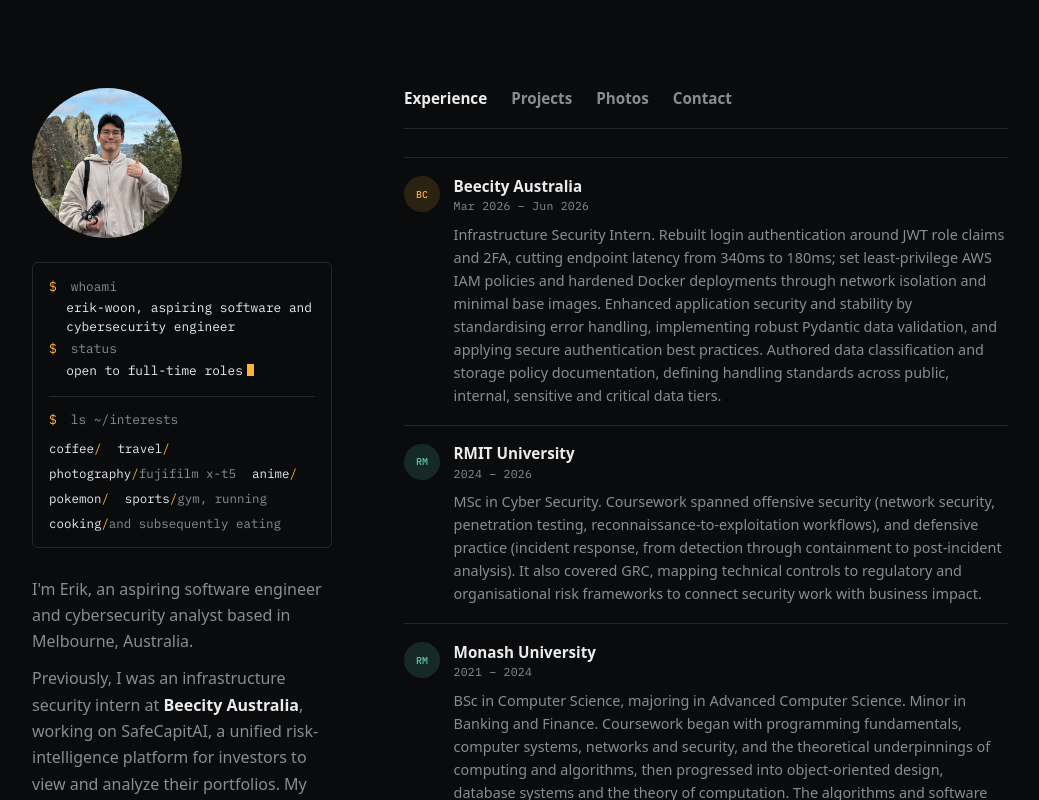
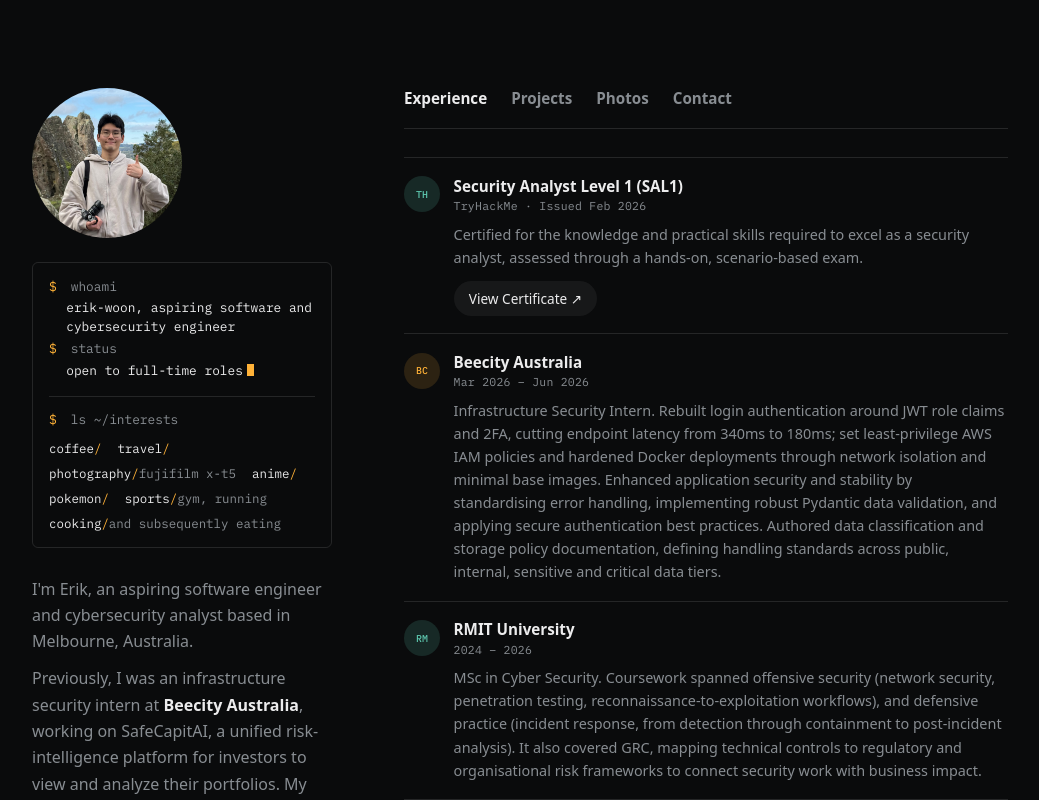
Before and after one commit to erikwoon/starcandy-portfolio, a React (Vite) app in the folder landing/: page / in a window 1280 px wide. Shown: the top 800 px of the page, without its empty margins (120-1159 px from the left). Built offline with nearby package versions, Linux system fonts and the light colour scheme; a web font is replaced by a local one.

Commit message:
added proof of certification to experience section

```diff
--- a/landing/src/App.css
+++ b/landing/src/App.css
@@ -236,6 +236,23 @@
 .entry {
   padding: 1.1rem 0;
   border-top: 1px solid var(--line);
+}
+
+/* ---- Scroll reveal ----
+   Applied via the useReveal hook (IntersectionObserver): elements start
+   offset/transparent and settle into place the first time they cross into
+   the viewport, staggered slightly by DOM order. */
+
+.reveal {
+  opacity: 0;
+  transform: translateY(16px);
+  transition: opacity 0.5s ease, transform 0.5s ease;
+  transition-delay: calc(var(--reveal-index, 0) * 60ms);
+}
+
+.reveal.is-visible {
+  opacity: 1;
+  transform: translateY(0);
 }
 
 .entry:last-of-type {
@@ -529,8 +546,10 @@
   }
 
   .sidebar,
-  .panel {
+  .panel,
+  .reveal {
     opacity: 1;
+    transform: none;
   }
 
   .terminal__cursor {
--- a/landing/src/App.tsx
+++ b/landing/src/App.tsx
@@ -1,6 +1,44 @@
-import { useEffect, useState } from 'react';
+import { useEffect, useRef, useState } from 'react';
 import './App.css';
 import photos from './data/photos.json';
+
+/**
+ * Reveals `.reveal` elements inside the returned ref as they scroll into
+ * view, by toggling `is-visible` (see .reveal in App.css). Re-scans on
+ * every render so it also picks up elements that appear after a tab
+ * switch; already-visible elements are left alone so nothing re-animates.
+ */
+function useReveal<T extends HTMLElement>() {
+  const ref = useRef<T>(null);
+
+  useEffect(() => {
+    const root = ref.current;
+    if (!root) return;
+
+    const els = Array.from(root.querySelectorAll<HTMLElement>('.reveal'));
+    els.forEach((el, i) => el.style.setProperty('--reveal-index', String(i)));
+
+    const toObserve = els.filter((el) => !el.classList.contains('is-visible'));
+    if (toObserve.length === 0) return;
+
+    const observer = new IntersectionObserver(
+      (entries) => {
+        for (const entry of entries) {
+          if (entry.isIntersecting) {
+            entry.target.classList.add('is-visible');
+            observer.unobserve(entry.target);
+          }
+        }
+      },
+      { threshold: 0.15, rootMargin: '0px 0px -40px 0px' },
+    );
+    toObserve.forEach((el) => observer.observe(el));
+
+    return () => observer.disconnect();
+  });
+
+  return ref;
+}
 
 type TabId = 'experience' | 'projects' | 'photos' | 'contact';
 
@@ -39,6 +77,7 @@
   const [activeTab, setActiveTab] = useState<TabId>('experience');
   const [openPhotoId, setOpenPhotoId] = useState<string | null>(null);
   const openPhoto = photos.find((p) => p.id === openPhotoId) ?? null;
+  const contentRef = useReveal<HTMLDivElement>();
 
   useEffect(() => {
     logConsoleGreeting();
@@ -138,7 +177,7 @@
 
       </aside>
 
-      <div className="content">
+      <div className="content" ref={contentRef}>
       <nav className="tabs" role="tablist" aria-label="Sections">
         {TABS.map((tab) => (
           <button
@@ -162,7 +201,34 @@
           role="tabpanel"
           aria-labelledby="tab-experience"
         >
-          <article className="entry">
+          <article className="entry reveal">
+            <div className="entry__header">
+              <span className="badge badge--teal" aria-hidden="true">
+                TH
+              </span>
+              <div className="entry__heading">
+                <span className="entry__title">
+                  Security Analyst Level 1 (SAL1)
+                </span>
+                <span className="entry__meta">TryHackMe · Issued Feb 2026</span>
+              </div>
+            </div>
+            <p className="entry__desc">
+              Certified for the knowledge and practical skills required to
+              excel as a security analyst, assessed through a hands-on,
+              scenario-based exam.
+            </p>
+            <a
+              className="pill entry__pill"
+              href="https://assets.tryhackme.com/certification-certificate/69860dd151dde06deca2061f.pdf"
+              target="_blank"
+              rel="noreferrer"
+            >
+              View Certificate ↗
+            </a>
+          </article>
+
+          <article className="entry reveal">
             <div className="entry__header">
               <span className="badge badge--amber" aria-hidden="true">
                 BC
@@ -186,7 +252,7 @@
             </p>
           </article>
 
-          <article className="entry">
+          <article className="entry reveal">
             <div className="entry__header">
               <span className="badge badge--teal" aria-hidden="true">
                 RM
@@ -203,7 +269,7 @@
             </p>
           </article>
 
-          <article className="entry">
+          <article className="entry reveal">
             <div className="entry__header">
               <span className="badge badge--teal" aria-hidden="true">
                 RM
@@ -232,7 +298,7 @@
           role="tabpanel"
           aria-labelledby="tab-projects"
         >
-          <article className="entry">
+          <article className="entry reveal">
             <div className="entry__header">
               <span className="badge badge--amber" aria-hidden="true">
                 OT
@@ -249,7 +315,7 @@
             </p>
           </article>
 
-          <article className="entry">
+          <article className="entry reveal">
             <div className="entry__header">
               <span className="badge badge--teal" aria-hidden="true">
                 MF
@@ -267,7 +333,7 @@
             </p>
           </article>
 
-          <article className="entry">
+          <article className="entry reveal">
             <div className="entry__header">
               <span className="badge badge--amber" aria-hidden="true">
                 PT
@@ -285,7 +351,7 @@
             </p>
           </article>
 
-          <article className="entry">
+          <article className="entry reveal">
             <div className="entry__header">
               <span className="badge badge--teal" aria-hidden="true">
                 CTI
@@ -338,7 +404,7 @@
               <button
                 key={photo.id}
                 type="button"
-                className="gallery__item"
+                className="gallery__item reveal"
                 onClick={() => setOpenPhotoId(photo.id)}
                 aria-label={`View photo${
                   photo.exif?.date ? ` from ${photo.exif.date}` : ''
```
